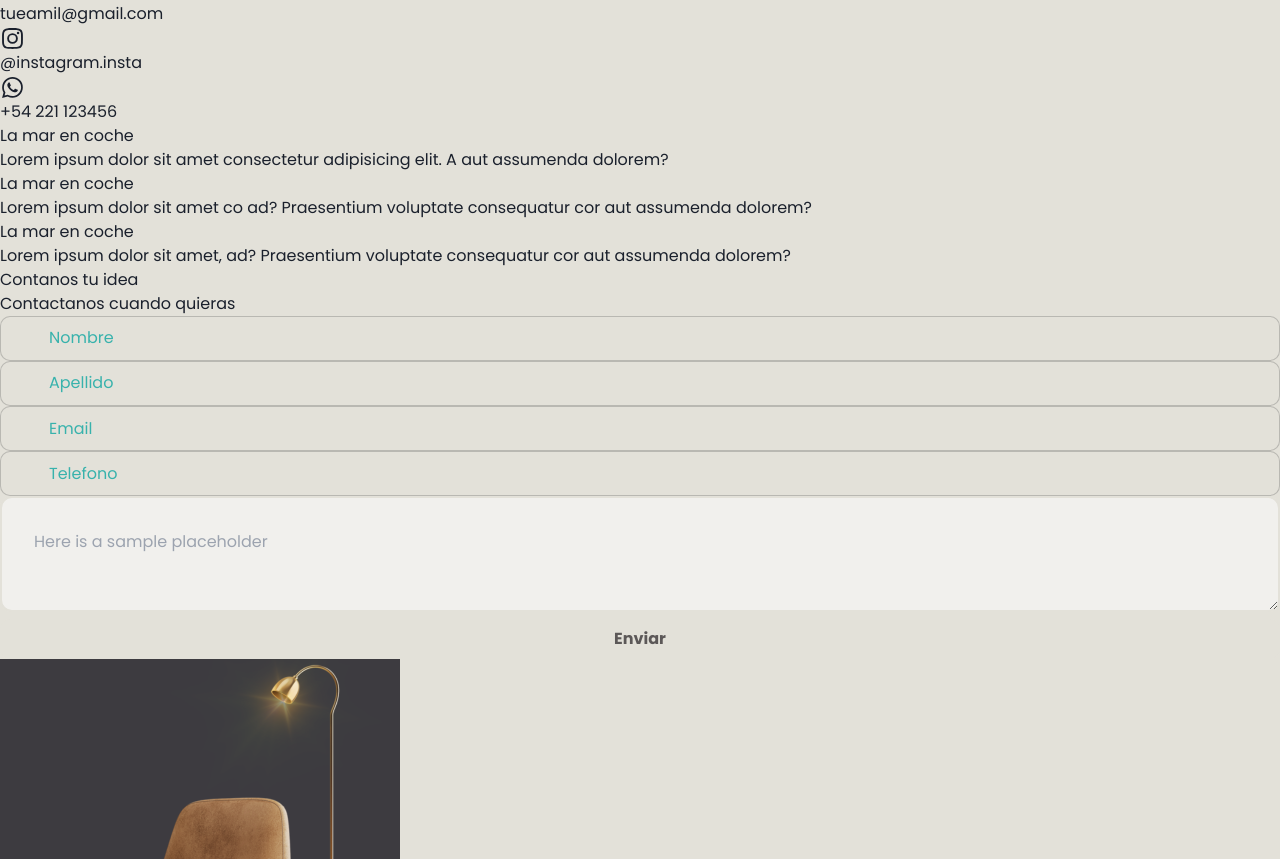
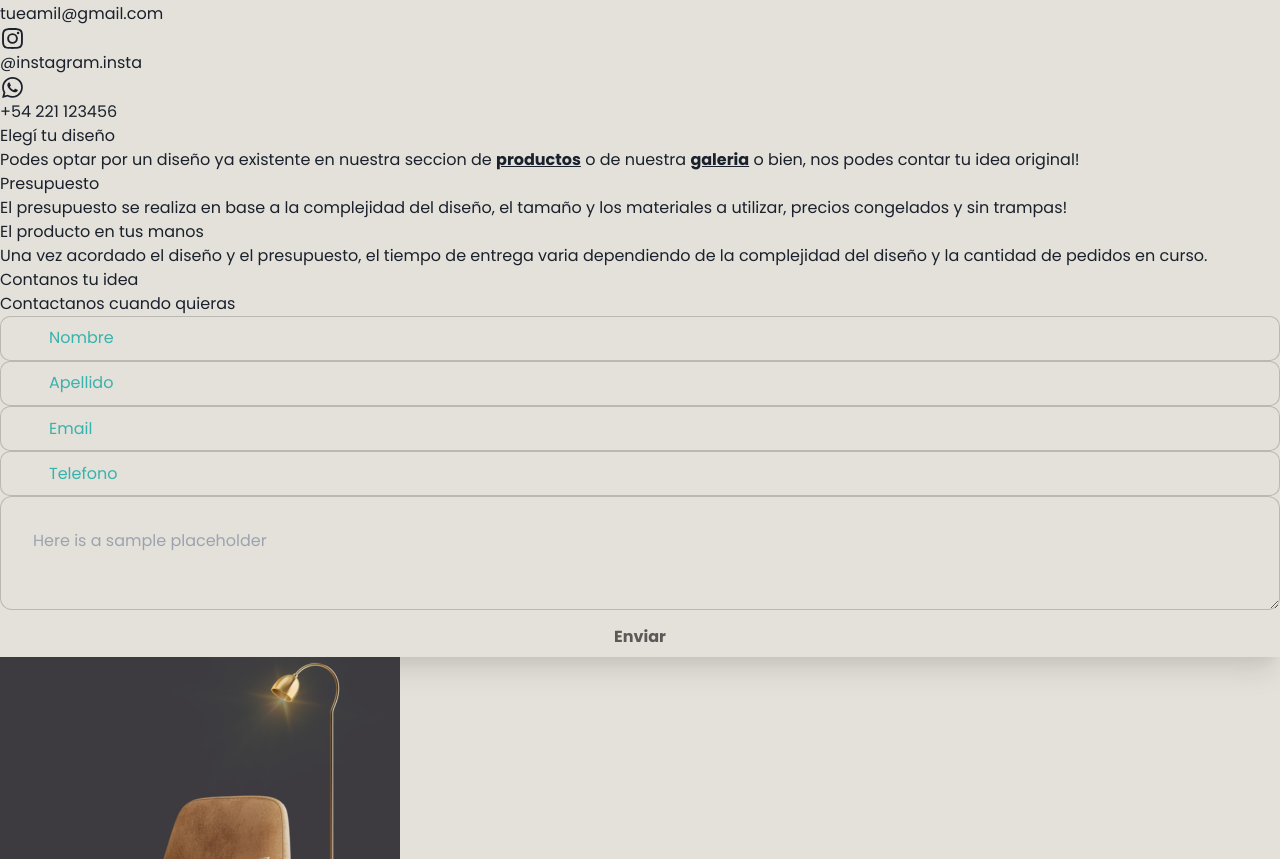
Before and after one commit to JuanManitta/mev-herreria-landing, a React (Vite) app: page /contacto in a window 1280 px wide. Shown: the part 545-1404 px from the top of the page. Built offline with nearby package versions, Linux system fonts and the light colour scheme.

Commit message:
new product page

```diff
--- a/src/pages/contact/Contact.tsx
+++ b/src/pages/contact/Contact.tsx
@@ -5,9 +5,9 @@ import { ContactInfo, FormContact } from "./components"
 
 export const Contact = () => {
   return (
-    <main className="max-w-7xl m-auto p-6 py-12 sm:py-6  grid grid-cols-2 gap-4 ">
+    <main className="max-w-7xl min-h-screen m-auto p-6 py-12 sm:py-6  grid grid-cols-2 gap-6 ">
 
-      <section className="col-span-2 sm:col-span-1 flex flex-col justify-center pt-6 sm:pt-0">
+      <section className="col-span-2 sm:col-span-1 flex flex-col justify-center pt-6 sm:pt-0 order-1">
         <ContactInfo/>
       </section>
 
--- a/src/pages/contact/components/ContactInfo.tsx
+++ b/src/pages/contact/components/ContactInfo.tsx
@@ -1,51 +1,83 @@
-import { UilWhatsapp, UilInstagram, UilEnvelope } from '@iconscout/react-unicons'
+import { Text } from "@chakra-ui/react";
+import {
+  UilWhatsapp,
+  UilInstagram,
+  UilEnvelope,
+} from "@iconscout/react-unicons";
 
 export const ContactInfo = () => {
-
   const contactInfo = [
     {
       icon: <UilEnvelope size="25" />,
-            text: 'tueamil@gmail.com',
+      text: "tueamil@gmail.com",
     },
     {
       icon: <UilInstagram size="25" />,
-            text: '@instagram.insta',
+      text: "@instagram.insta",
     },
     {
       icon: <UilWhatsapp size="25" />,
-            text: '+54 221 123456',
+      text: "+54 221 123456",
     },
   ];
 
   return (
     <>
       <h1 className="text-center font-semibold text-4xl mb-6">Contactanos</h1>
-        <span className="mb-6">Podes contactarnos a traves de wasap, email, instagram
-          o completando el siguiente formulario Lorem ipsum dolor sit amet, consectetur adipisicing
+      <span className="mb-6">
+        Podes contactarnos a traves de wasap, email, instagram o completando el
+        siguiente formulario Lorem ipsum dolor sit amet, consectetur adipisicing
       </span>
       <ul className="mb-16">
-          { contactInfo.map((info, index) => (
+        {contactInfo.map((info, index) => (
           <li key={index} className="flex gap-2 mt-2">
             {info.icon}
-                <span >{info.text}</span>
+            <span>{info.text}</span>
           </li>
-            )) }
+        ))}
       </ul>
 
       <div className="flex flex-col sm:flex-row justify-around gap-4">
         <div>
-            <span className="text-lg font-semibold">La mar en coche</span>
-            <p className="mt-2">Lorem ipsum dolor sit amet consectetur adipisicing elit. A aut assumenda dolorem?</p>
+          <span className="text-lg font-semibold">Elegí tu diseño</span>
+          <p className="mt-2">
+            Podes optar por un diseño ya existente en nuestra seccion de{" "}
+            <Text
+              fontWeight="bold"
+              textDecor="underline"
+              as="a"
+              href="/productos"
+            >
+              productos
+            </Text>{" "}
+            o de nuestra{" "}
+            <Text
+              as="a"
+              fontWeight="bold"
+              textDecor="underline"
+              href="/galeria"
+            >
+              galeria
+            </Text>{" "}
+            o bien, nos podes contar tu idea original!
+          </p>
         </div>
         <div>
-            <span className="text-lg font-semibold">La mar en coche</span>
-            <p className="mt-2">Lorem ipsum dolor sit amet co ad? Praesentium voluptate consequatur cor aut assumenda dolorem?</p>
+          <span className="text-lg font-semibold">Presupuesto</span>
+          <p className="mt-2">
+            El presupuesto se realiza en base a la complejidad del diseño, el
+            tamaño y los materiales a utilizar, precios congelados y sin trampas!
+          </p>
         </div>
-          <div className='mb-12 sm:mb-0'>
-            <span className="text-lg font-semibold">La mar en coche</span>
-            <p className="mt-2">Lorem ipsum dolor sit amet, ad? Praesentium voluptate consequatur cor aut assumenda dolorem?</p>
+        <div className="mb-12 sm:mb-0">
+          <span className="text-lg font-semibold">El producto en tus manos</span>
+          <p className="mt-2">
+            Una vez acordado el diseño y el presupuesto, el tiempo de entrega
+            varia dependiendo de la complejidad del diseño y
+            la cantidad de pedidos en curso.
+          </p>
         </div>
       </div>
     </>
-  )
-}
+  );
+};
--- a/src/pages/contact/components/FormContact.tsx
+++ b/src/pages/contact/components/FormContact.tsx
@@ -1,35 +1,36 @@
-import { Button, FormControl, Input, Textarea } from '@chakra-ui/react'
+import { Box, Button, FormControl, Input, Textarea } from "@chakra-ui/react";
 
 export const FormContact = () => {
-
-
-
   return (
-    <div className="bg-[color:#F1F0ED] p-6 sm:p-8 rounded-2xl">
-        <h2 className="text-2xl sm:text-3xl font-semibold mb-2 text-center">Contanos tu idea</h2>
-        <div className='flex justify-center'>
-          <span className='text-sm sm:text-lg'>Contactanos cuando quieras</span>
-        </div>
-        <FormControl className='mt-12'>
-          <div className='flex flex-col sm:flex-row gap-2'>
-            <div>
-              <Input placeholder='Nombre' type="text" />
-            </div>
-            <div>
-              <Input placeholder='Apellido' type="text" />
-            </div>
-          </div>
-          <div className='mt-2'>
-            <Input placeholder='Email' type="email" />
-          </div>
-          <div className='mt-2'>
-            <Input placeholder='Telefono' type="number" />
-          </div>
-          <div className='mt-2'>
-            <Textarea placeholder='Here is a sample placeholder' size='lg' />
-          </div>
-        </FormControl>
-        <Button className='mt-8' variant='secondary' w='full'>Enviar</Button>
-       </div>
-  )
-}
+    <Box boxShadow="xl" className="bg-primary border p-6 sm:p-8 rounded-2xl">
+      <h2 className="text-2xl sm:text-3xl font-semibold mb-2 text-center">
+        Contanos tu idea
+      </h2>
+      <Box className="flex justify-center">
+        <span className="text-sm sm:text-lg">Contactanos cuando quieras</span>
+      </Box>
+      <FormControl className="mt-12">
+        <Box className="flex flex-col sm:flex-row gap-2">
+          <Box>
+            <Input placeholder="Nombre" type="text" />
+          </Box>
+          <Box>
+            <Input placeholder="Apellido" type="text" />
+          </Box>
+        </Box>
+        <Box className="mt-2">
+          <Input placeholder="Email" type="email" />
+        </Box>
+        <Box className="mt-2">
+          <Input placeholder="Telefono" type="number" />
+        </Box>
+        <Box className="mt-2">
+          <Textarea placeholder="Here is a sample placeholder" size="lg" />
+        </Box>
+      </FormControl>
+      <Button className="mt-8" variant="secondary" w="full">
+        Enviar
+      </Button>
+    </Box>
+  );
+};
--- a/src/pages/products/Products.tsx
+++ b/src/pages/products/Products.tsx
@@ -11,6 +11,7 @@ export const Products = () => {
   const [products, setProducts] = useState<Product[]>([]);
   const [categories, setCategories] = useState<Categories[]>([]);
   const [selectedCategory, setSelectedCategory] = useState<string>("ALL");
+  const [value, setValue] = useState<string>("a");
 
   const [loading, setLoading] = useState(true);
 
@@ -29,17 +30,23 @@ export const Products = () => {
     fetchData();
   }, []);
 
+  const handleChange = (e: React.ChangeEvent<HTMLInputElement>) => {
+    setValue(e.target.value);
+  }
+
 
   return (
     <main className="max-w-7xl min-h-[70vh] m-auto p-0 sm:px-6 py-14">
       <Filters
         categories={categories}
         setSelectedCategory={setSelectedCategory}
+        handleChange={handleChange}
       />
       <ProductGrid
         loading={loading}
         products={products}
         selectedCategory={selectedCategory}
+        value={value}
       />
     </main>
   );
--- a/src/pages/products/components/Filters.tsx
+++ b/src/pages/products/components/Filters.tsx
@@ -17,9 +17,10 @@ import { useState } from "react";
 type Props = {
   categories: Categories[];
   setSelectedCategory: (id: string) => void;
+  handleChange: (e: React.ChangeEvent<HTMLInputElement>) => void;
 };
 
-export const Filters = ({ categories, setSelectedCategory }: Props) => {
+export const Filters = ({ categories, setSelectedCategory, handleChange }: Props) => {
   const [categoryName, setCategoryName] = useState("Selecionar categoria");
 
   const handleSetCategory = (id: string) => {
@@ -35,6 +36,7 @@ export const Filters = ({ categories, setSelectedCategory }: Props) => {
       setCategoryName(category.category_name);
     }
   };
+
 
   return (
     <Box
@@ -55,10 +57,9 @@ export const Filters = ({ categories, setSelectedCategory }: Props) => {
             {categoryName}
           </MenuButton>
           {categories.length > 0 && (
-            <MenuList zIndex='2'>
+            <MenuList zIndex="2">
               {categories.map((category) => (
                 <MenuItem
-
                   key={category.id}
                   onClick={() => handleSetCategory(category.id)}
                 >
@@ -78,7 +79,12 @@ export const Filters = ({ categories, setSelectedCategory }: Props) => {
           <InputLeftElement pointerEvents="none">
             <Search />
           </InputLeftElement>
-          <Input type="tel" placeholder="Buscar producto" />
+          <Input
+            type="tel"
+            variant="search"
+            placeholder="Buscar producto"
+            onChange={handleChange}
+          />
         </InputGroup>
       </Box>
     </Box>
--- a/src/pages/products/components/ProductGrid.tsx
+++ b/src/pages/products/components/ProductGrid.tsx
@@ -9,8 +9,14 @@ type Props = {
   loading: boolean;
   products: Product[];
   selectedCategory: string;
+  value: string;
 };
-export const ProductGrid = ({ loading, products, selectedCategory }: Props) => {
+export const ProductGrid = ({
+  loading,
+  products,
+  selectedCategory,
+  value,
+}: Props) => {
   const [filteredProducts, setFilteredProducts] = useState<Product[]>([]);
 
   useEffect(() => {
@@ -21,8 +27,15 @@ export const ProductGrid = ({ loading, products, selectedCategory }: Props) => {
     const filteredProducts = products.filter(
       (product) => product.product_category === selectedCategory
     );
+
     setFilteredProducts(filteredProducts);
+    console.log(filteredProducts);
   }, [products, selectedCategory]);
+
+  const lowercasedValue = value.toLowerCase();
+  const filteredByValue = filteredProducts.filter((product) =>
+    product.product_name.toLowerCase().includes(lowercasedValue)
+  );
 
   return (
     <>
@@ -36,12 +49,14 @@ export const ProductGrid = ({ loading, products, selectedCategory }: Props) => {
           gap="4"
           p={{ base: "1rem", md: "0" }}
         >
-          {filteredProducts.length > 0 ? (
-            filteredProducts.map((product) => (
+          {filteredByValue.length > 0 ? (
+            filteredByValue.map((product) => (
               <ProductCard key={product.id} product={product} />
             ))
           ) : (
-            <NotFoundProduct />
+            <>
+              <NotFoundProduct />
+            </>
           )}
         </Box>
       )}
--- a/src/theme/theme.ts
+++ b/src/theme/theme.ts
@@ -69,8 +69,8 @@ export const theme = extendBaseTheme({
         padding: '2rem',
         borderRadius: 'xl',
         width: '100%',
-        bg: '#F1F0ED',
-        border: '2px solid var(--bg-primary)',
+        bg: 'var(--bg-primary)',
+        border: '1px solid #61606252',
         _focus: {
           outlineColor: 'var(--bg-primary)',
         }
```
Lines whose indentation alone changed are shown as unchanged.
